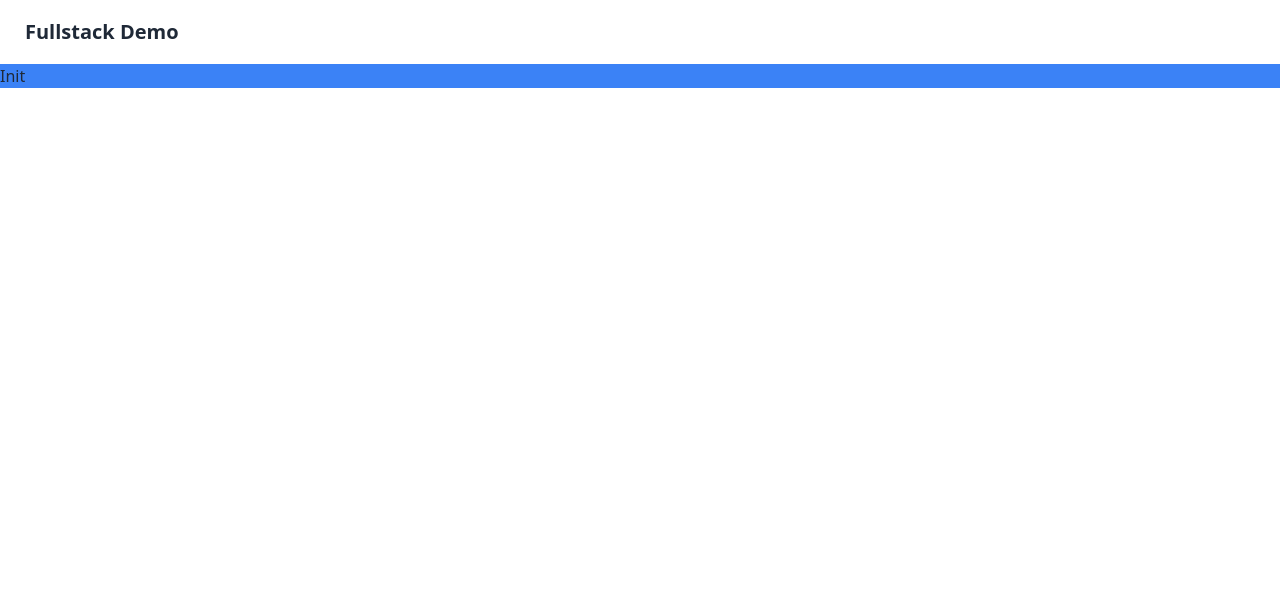
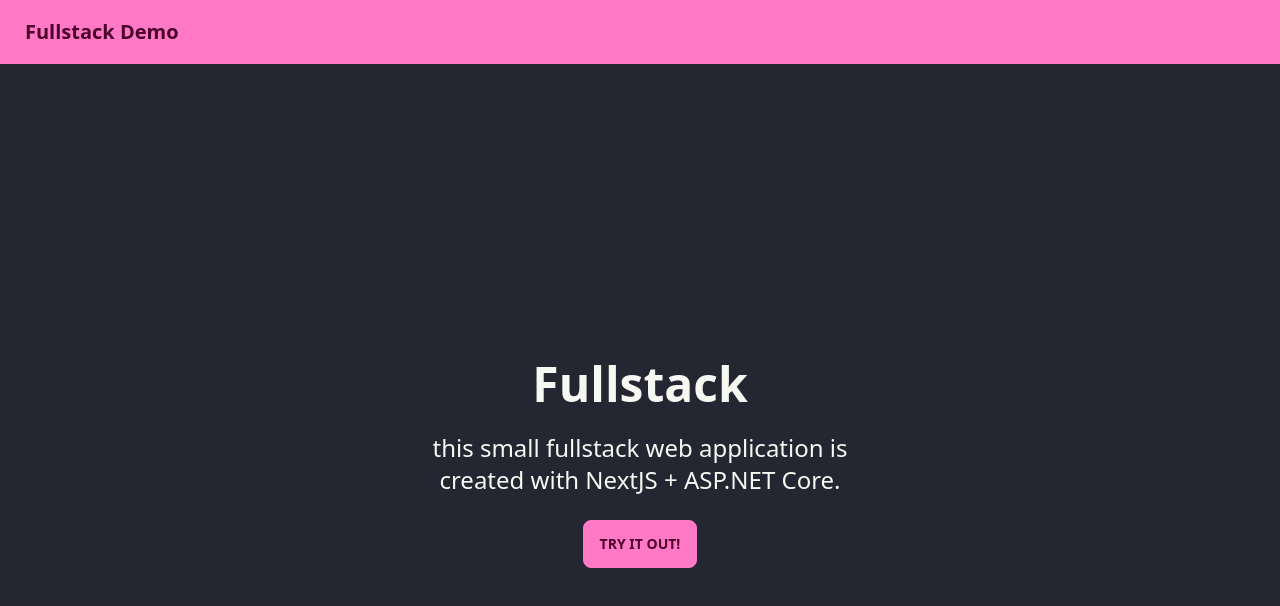
Before and after one commit to ArvidAnderson/ArvidAnderson-SlutUppgift-Fullstack, a Next.js app in the folder frontend/: page / in a window 1280 px wide. Shown: the top 606 px of the page. Built offline with nearby package versions, Linux system fonts and the light colour scheme.

Commit message:
Changed color scheme + working on different components

```diff
--- /dev/null
+++ b/frontend/src/components/demoapi.jsx
@@ -0,0 +1,5 @@
+export default function DemoApi() {
+  return (
+    <div>DemoApi</div>
+  )
+}
--- /dev/null
+++ b/frontend/src/components/hero.jsx
@@ -0,0 +1,18 @@
+import { useRouter } from "next/router"
+
+export default function Hero({ title, description, buttonTitle, buttonLink }) {
+
+  const router = useRouter()
+
+  return (
+    <div class="hero min-h-screen bg-base-200">
+      <div class="hero-content text-center">
+        <div class="max-w-md">
+          <h1 class="text-5xl font-bold">{title}</h1>
+          <p class="py-6 text-2xl">{description}</p>
+          <button onClick={() => router.push(buttonLink)} class="btn btn-primary">{buttonTitle}</button>
+        </div>
+      </div>
+    </div>
+  )
+}
--- /dev/null
+++ b/frontend/src/components/layout.jsx
@@ -0,0 +1,9 @@
+import React from 'react'
+
+export default function Layout({ children }) {
+  return (
+    <div>
+
+    </div>
+  )
+}
--- a/frontend/src/components/navbar.jsx
+++ b/frontend/src/components/navbar.jsx
@@ -1,7 +1,11 @@
-export default function Navbar({title}) {
+import Link from "next/link"
+
+export default function Navbar({ title }) {
   return (
-    <div className="navbar bg-base-100">
-      <a className="btn btn-ghost normal-case text-xl">{title}</a>
+    <div className="navbar bg-primary">
+      <Link href={"/"}>
+        <a className="btn btn-ghost normal-case text-xl focus:bg-primary-focus text-primary-content">{title}</a>
+      </Link>
     </div>
   )
 }
--- a/frontend/src/pages/index.jsx
+++ b/frontend/src/pages/index.jsx
@@ -1,9 +1,13 @@
+import Hero from "../components/hero";
+
 export default function Home() {
   return (
     <div>
-      <div className="bg-blue-500">
-        <h1>Init</h1>
-      </div>
+      <Hero
+       title={"Fullstack"}
+       description={"this small fullstack web application is created with NextJS + ASP.NET Core."}
+       buttonTitle={"Try it out!"}
+      />
     </div>
   )
 }
--- a/frontend/tailwind.config.js
+++ b/frontend/tailwind.config.js
@@ -7,4 +7,7 @@ module.exports = {
     extend: {},
   },
   plugins: [require("daisyui")],
+  daisyui: {
+    themes: ["dracula"]
+  }
 }
```
